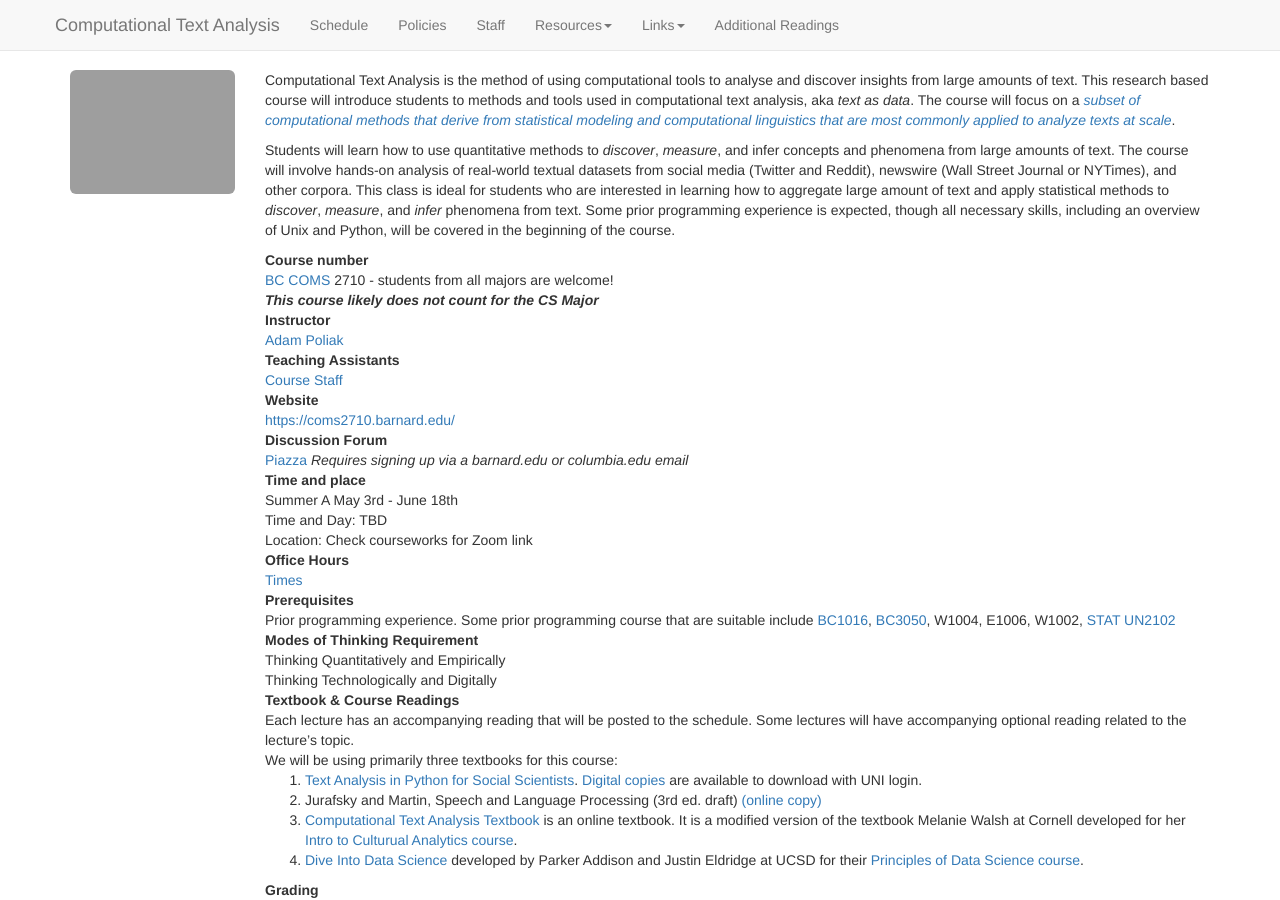
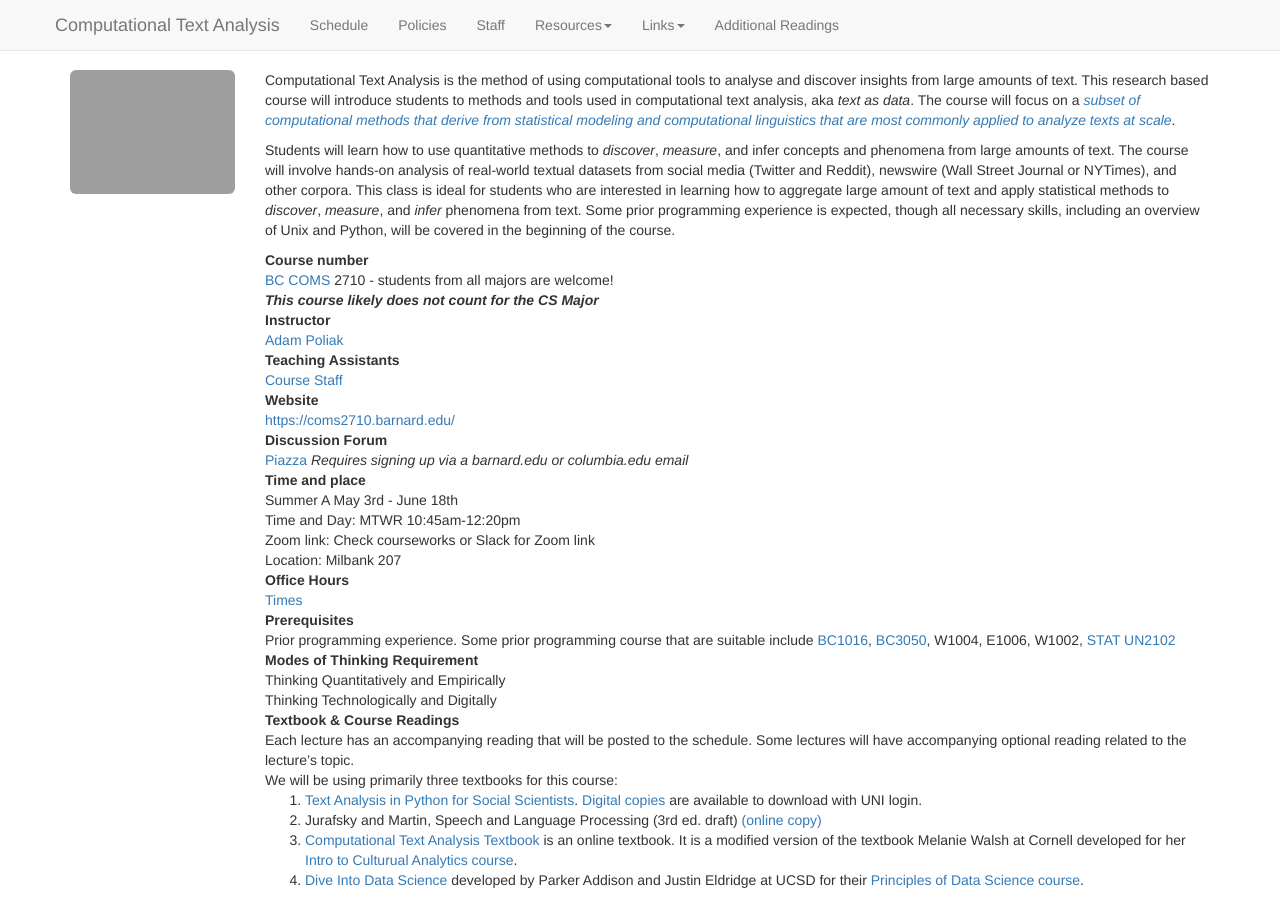
Before and after one commit to BC-COMS-2710/BC-COMS-2710.github.io, a Jekyll site: the page built from index.md, in a window 1280 px wide and 900 px high. Built offline with Jekyll 4.4.1, drawn with Linux system fonts in a browser that asks for light colours; nearby versions of some CDN libraries.

Commit message:
index: location

```diff
--- a/index.md
+++ b/index.md
@@ -63,8 +63,9 @@ Discussion Forum
 
 Time and place
 : Summer A May 3rd - June 18th
-: Time and Day: TBD
-: Location: Check courseworks for Zoom link
+: Time and Day: MTWR 10:45am-12:20pm
+: Zoom link: Check courseworks or Slack for Zoom link
+: Location: Milbank 207
 
 
 Office Hours
```
